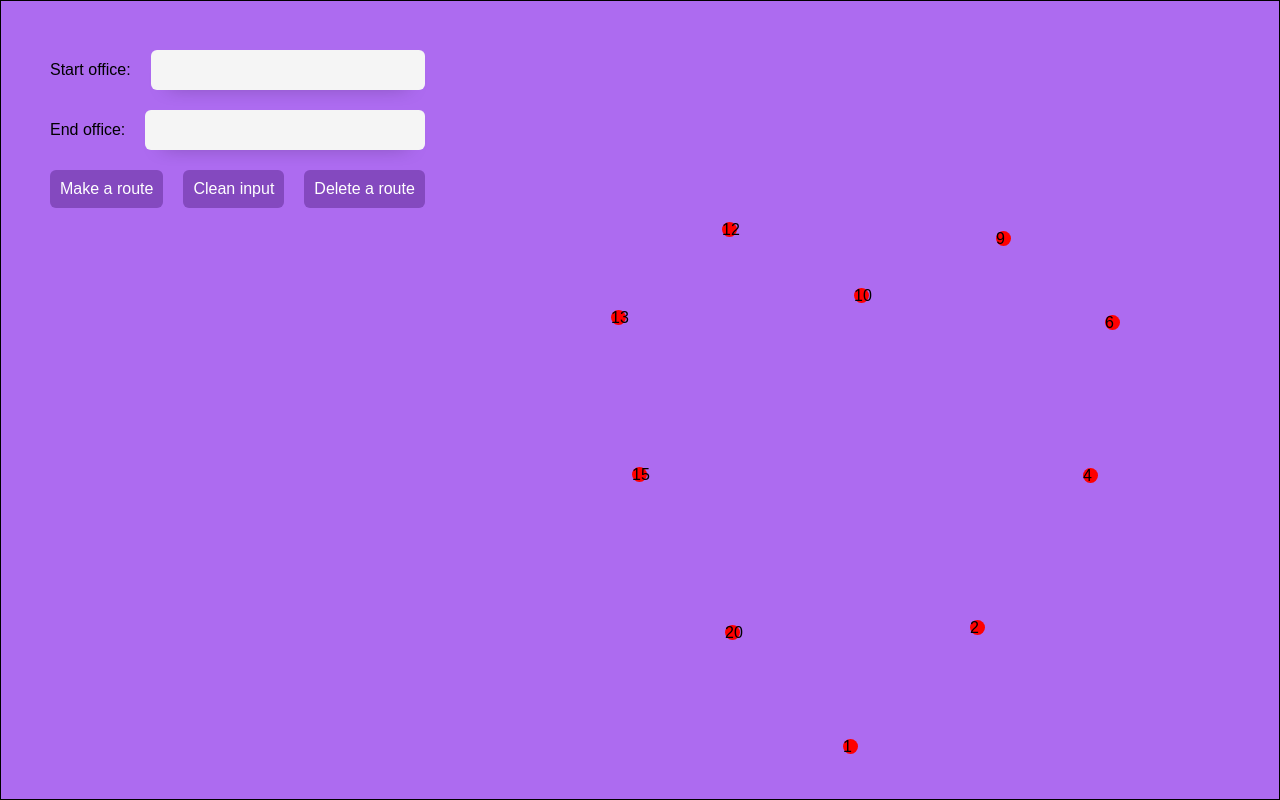
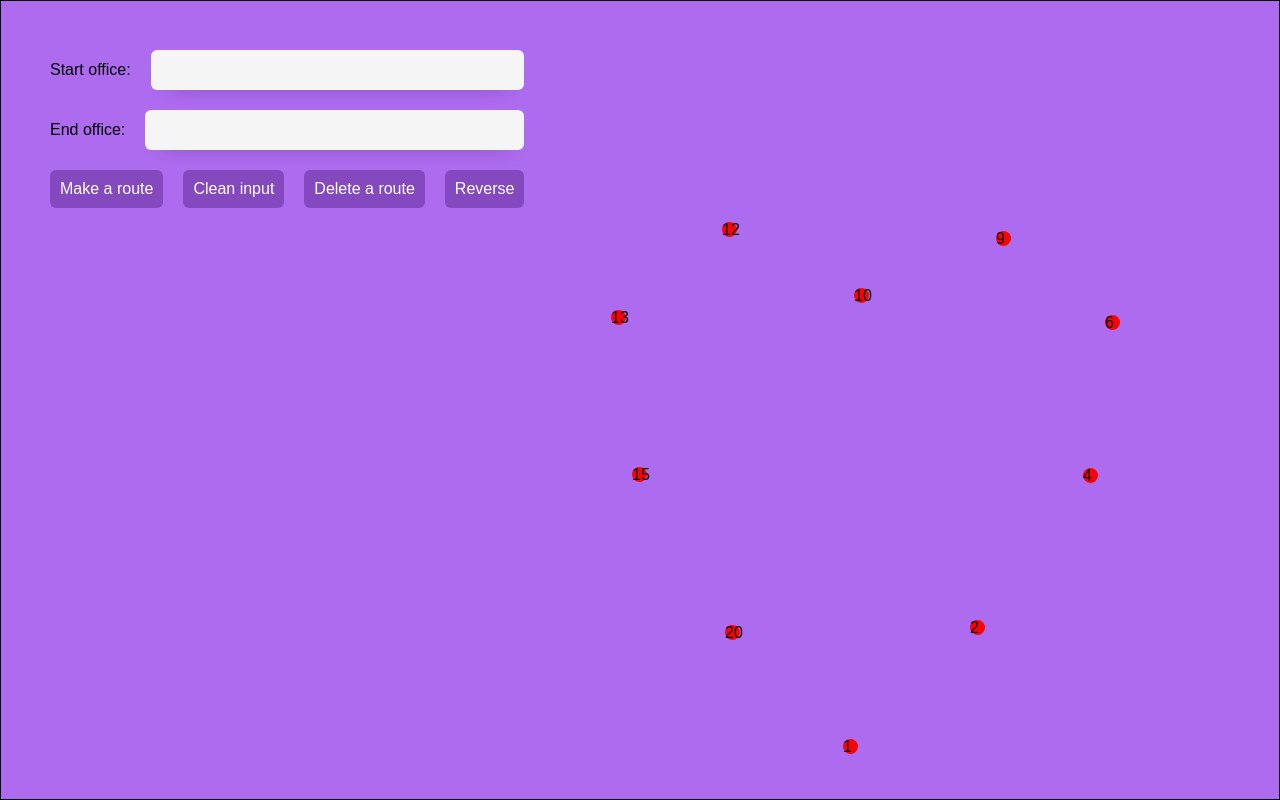
Before and after one commit to hotdib/officeConstructor, a plain HTML site: page index.html in a window 1280 px wide. Drawn offline with Linux system fonts and the light colour scheme.

Commit message:
Update index.html
Reverse button

```diff
--- a/index.html
+++ b/index.html
@@ -25,6 +25,7 @@
 			<button id="routeButton">Make a route</button>
 			<button id="routeButtonInputClean">Clean input</button>
 			<button id="routeButtonDelete">Delete a route</button>
+			<button id="routeButtonReverse">Reverse</button>
 		</div>
 
 	</form>
```
